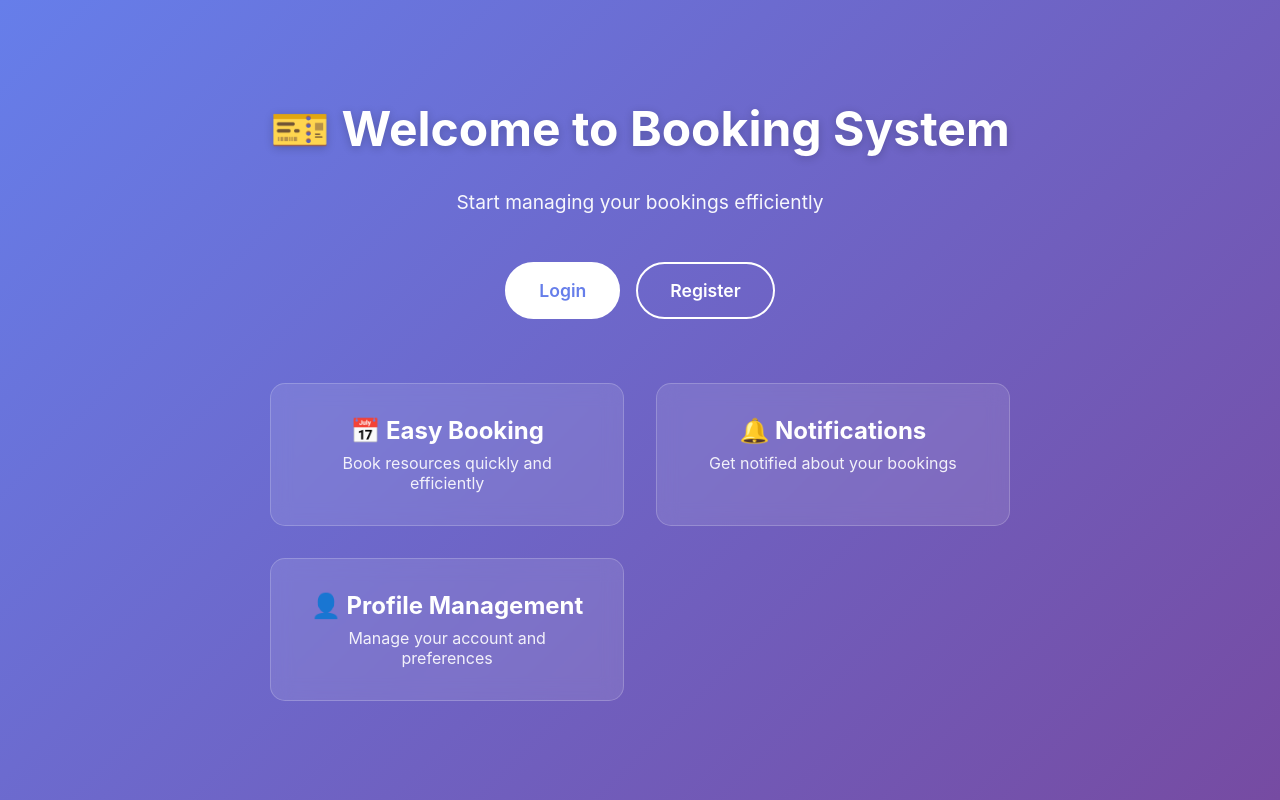
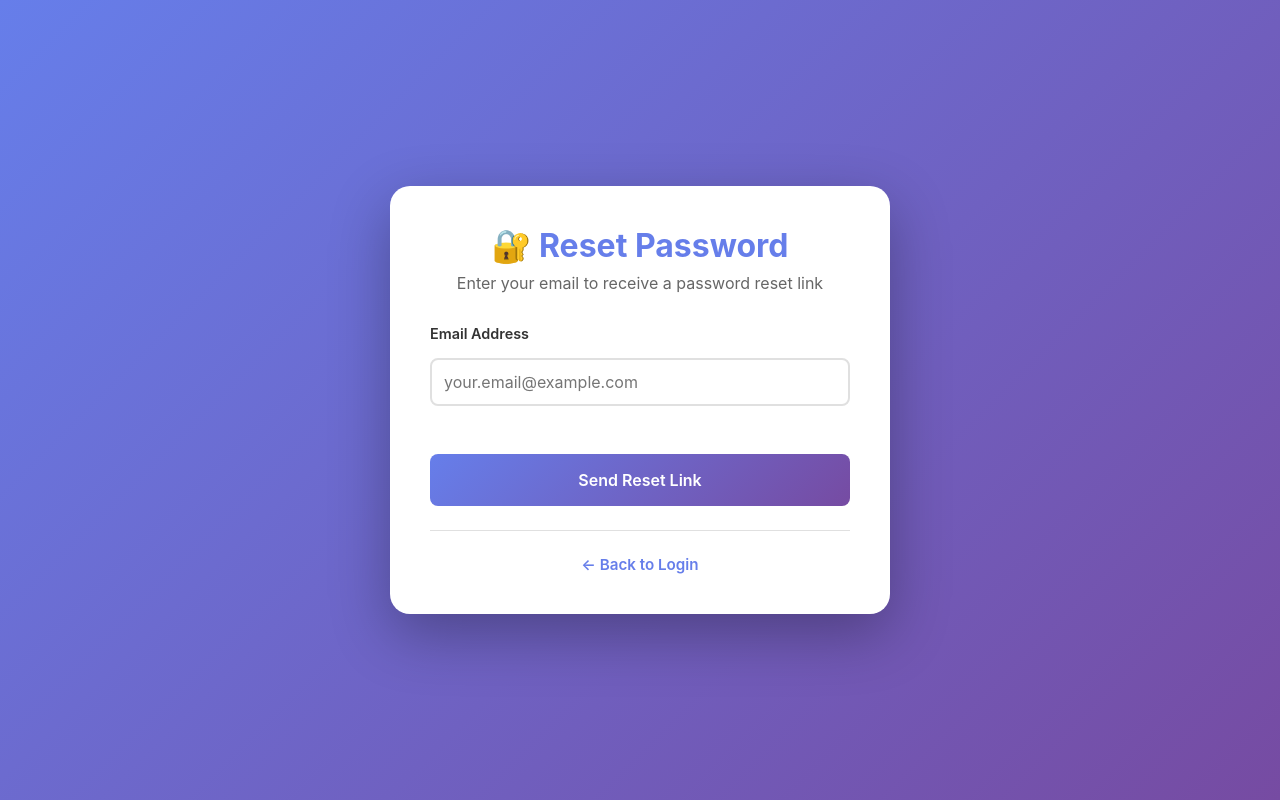
Before and after one commit to antonreva122/Frontend_booking, a React (Vite) app: page /forgot-password in a window 1280 px wide. Before the commit this address led to /. Built offline with nearby package versions, Linux system fonts and the light colour scheme; no server answers.

Commit message:
fixing and adding password reset logic from login screen

```diff
--- a/src/App.jsx
+++ b/src/App.jsx
@@ -2,6 +2,8 @@ import { BrowserRouter as Router, Routes, Route, Navigate } from 'react-router-d
 import { AuthProvider } from './context/AuthContext';
 import { ProtectedRoute, Navbar } from './components';
 import { Home, Login, Register, Bookings, Profile } from './pages';
+import ForgotPassword from './pages/ForgotPassword';
+import ResetPassword from './pages/ResetPassword';
 import './App.css';
 
 function App() {
@@ -14,6 +16,8 @@ function App() {
             <Route path="/" element={<Home />} />
             <Route path="/login" element={<Login />} />
             <Route path="/register" element={<Register />} />
+            <Route path="/forgot-password" element={<ForgotPassword />} />
+            <Route path="/reset-password" element={<ResetPassword />} />
             <Route
               path="/bookings"
               element={
--- a/src/pages/Auth.css
+++ b/src/pages/Auth.css
@@ -52,6 +52,27 @@
   border-left: 4px solid #c33;
   margin-bottom: 1.5rem;
   font-size: 0.9rem;
+}
+
+.success-message {
+  background-color: #e8f5e9;
+  color: #2e7d32;
+  padding: 1rem;
+  border-radius: 8px;
+  border-left: 4px solid #4caf50;
+  margin-bottom: 1.5rem;
+  font-size: 0.9rem;
+}
+
+.success-message strong {
+  display: block;
+  margin-bottom: 0.5rem;
+  font-size: 1rem;
+}
+
+.success-message p {
+  margin: 0;
+  line-height: 1.5;
 }
 
 .auth-form {
--- /dev/null
+++ b/src/pages/ForgotPassword.jsx
@@ -0,0 +1,89 @@
+import { useState } from 'react';
+import { Link } from 'react-router-dom';
+import api from '../services/api';
+import './Auth.css';
+
+function ForgotPassword() {
+  const [email, setEmail] = useState('');
+  const [loading, setLoading] = useState(false);
+  const [success, setSuccess] = useState(false);
+  const [error, setError] = useState('');
+
+  const handleSubmit = async (e) => {
+    e.preventDefault();
+    setLoading(true);
+    setError('');
+    setSuccess(false);
+
+    try {
+      await api.post('/users/password-reset/', { email });
+      setSuccess(true);
+      setEmail('');
+    } catch (err) {
+      setError(
+        err.response?.data?.error ||
+        'Failed to send reset email. Please try again.'
+      );
+    } finally {
+      setLoading(false);
+    }
+  };
+
+  return (
+    <div className="auth-container">
+      <div className="auth-card">
+        <div className="auth-header">
+          <h1>🔐 Reset Password</h1>
+          <p>Enter your email to receive a password reset link</p>
+        </div>
+
+        {success && (
+          <div className="success-message">
+            <strong>✓ Email Sent!</strong>
+            <p>Check your inbox for password reset instructions. The link will expire in 24 hours.</p>
+          </div>
+        )}
+
+        {error && (
+          <div className="error-message">
+            {error}
+          </div>
+        )}
+
+        {!success && (
+          <form onSubmit={handleSubmit} className="auth-form">
+            <div className="form-group">
+              <label htmlFor="email">Email Address</label>
+              <input
+                type="email"
+                id="email"
+                value={email}
+                onChange={(e) => setEmail(e.target.value)}
+                required
+                placeholder="your.email@example.com"
+                disabled={loading}
+              />
+            </div>
+
+            <button type="submit" className="auth-button" disabled={loading}>
+              {loading ? 'Sending...' : 'Send Reset Link'}
+            </button>
+          </form>
+        )}
+
+        <div className="auth-footer">
+          <p>
+            <Link to="/login">← Back to Login</Link>
+          </p>
+          {success && (
+            <p style={{ marginTop: '10px' }}>
+              Didn't receive it? <a href="#" onClick={(e) => { e.preventDefault(); setSuccess(false); }}>Try again</a>
+            </p>
+          )}
+        </div>
+      </div>
+    </div>
+  );
+}
+
+export default ForgotPassword;
--- a/src/pages/Login.jsx
+++ b/src/pages/Login.jsx
@@ -79,6 +79,11 @@ function Login() {
               placeholder="Enter your password"
               disabled={loading}
             />
+            <div style={{ textAlign: 'right', marginTop: '5px' }}>
+              <Link to="/forgot-password" style={{ fontSize: '14px', color: '#667eea' }}>
+                Forgot Password?
+              </Link>
+            </div>
           </div>
 
           <button type="submit" className="auth-button" disabled={loading}>
--- /dev/null
+++ b/src/pages/ResetPassword.jsx
@@ -0,0 +1,141 @@
+import { useState } from 'react';
+import { Link, useSearchParams, useNavigate } from 'react-router-dom';
+import api from '../services/api';
+import './Auth.css';
+
+function ResetPassword() {
+  const [searchParams] = useSearchParams();
+  const navigate = useNavigate();
+  const token = searchParams.get('token');
+
+  const [formData, setFormData] = useState({
+    password: '',
+    confirmPassword: '',
+  });
+  const [loading, setLoading] = useState(false);
+  const [error, setError] = useState('');
+
+  if (!token) {
+    return (
+      <div className="auth-container">
+        <div className="auth-card">
+          <div className="auth-header">
+            <h1>Invalid Link</h1>
+            <p>This password reset link is invalid or has expired.</p>
+          </div>
+          <div className="auth-footer">
+            <p>
+              <Link to="/forgot-password">Request a new reset link</Link>
+            </p>
+          </div>
+        </div>
+      </div>
+    );
+  }
+
+  const handleChange = (e) => {
+    setFormData({
+      ...formData,
+      [e.target.name]: e.target.value,
+    });
+    setError('');
+  };
+
+  const handleSubmit = async (e) => {
+    e.preventDefault();
+    setLoading(true);
+    setError('');
+
+    // Validate passwords match
+    if (formData.password !== formData.confirmPassword) {
+      setError('Passwords do not match');
+      setLoading(false);
+      return;
+    }
+
+    // Validate password length
+    if (formData.password.length < 8) {
+      setError('Password must be at least 8 characters long');
+      setLoading(false);
+      return;
+    }
+
+    try {
+      await api.post('/users/password-reset-confirm/', {
+        token: token,
+        new_password: formData.password,
+      });
+
+      // Success - redirect to login
+      alert('Password reset successful! Please login with your new password.');
+      navigate('/login');
+    } catch (err) {
+      setError(
+        err.response?.data?.error ||
+        'Failed to reset password. The link may have expired.'
+      );
+    } finally {
+      setLoading(false);
+    }
+  };
+
+  return (
+    <div className="auth-container">
+      <div className="auth-card">
+        <div className="auth-header">
+          <h1>🔑 New Password</h1>
+          <p>Enter your new password below</p>
+        </div>
+
+        {error && (
+          <div className="error-message">
+            {error}
+          </div>
+        )}
+
+        <form onSubmit={handleSubmit} className="auth-form">
+          <div className="form-group">
+            <label htmlFor="password">New Password</label>
+            <input
+              type="password"
+              id="password"
+              name="password"
+              value={formData.password}
+              onChange={handleChange}
+              required
+              placeholder="Enter new password (min 8 characters)"
+              disabled={loading}
+              minLength={8}
+            />
+          </div>
+
+          <div className="form-group">
+            <label htmlFor="confirmPassword">Confirm Password</label>
+            <input
+              type="password"
+              id="confirmPassword"
+              name="confirmPassword"
+              value={formData.confirmPassword}
+              onChange={handleChange}
+              required
+              placeholder="Confirm new password"
+              disabled={loading}
+            />
+          </div>
+
+          <button type="submit" className="auth-button" disabled={loading}>
+            {loading ? 'Resetting...' : 'Reset Password'}
+          </button>
+        </form>
+
+        <div className="auth-footer">
+          <p>
+            <Link to="/login">← Back to Login</Link>
+          </p>
+        </div>
+      </div>
+    </div>
+  );
+}
+
+export default ResetPassword;
```
